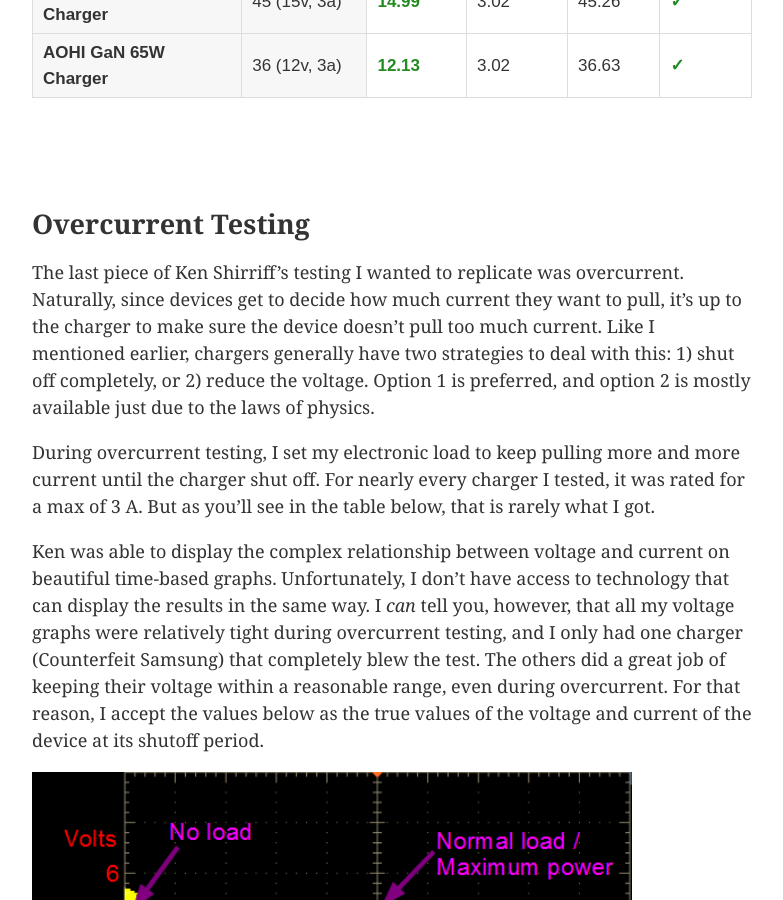
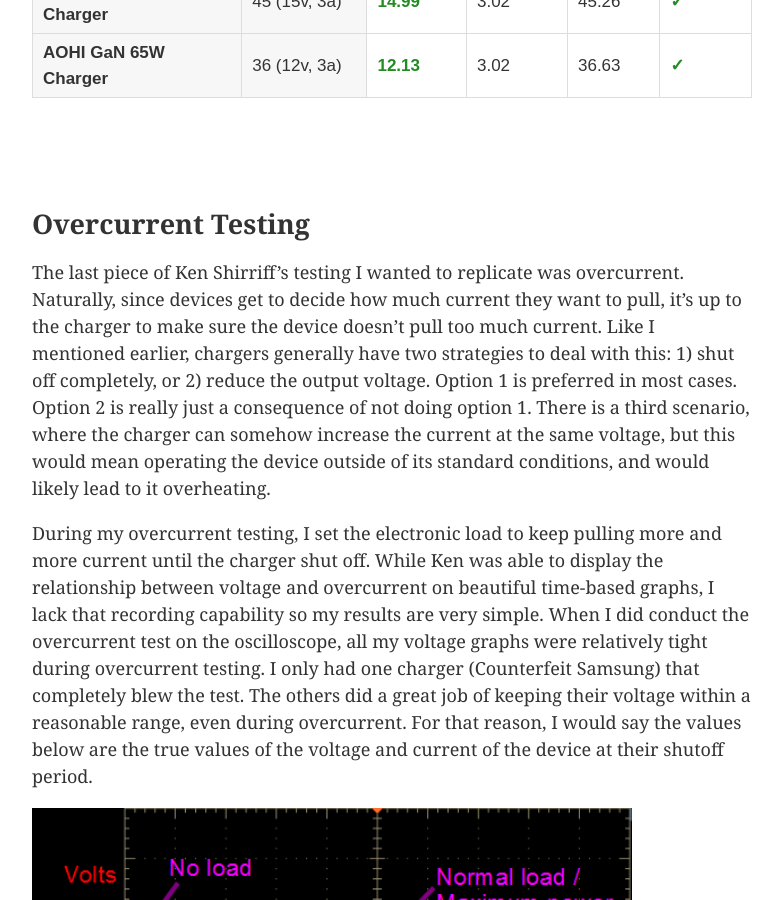
Before and after one commit to 0sps/sull1van.com, a Jekyll site: the page built from _posts/2026-01-19-a-dozen-chargers-in-the-lab.md, in a window 1280 px wide and 900 px high, scrolled down 11125 px. Shown: the whole window, without its empty margins (248-1031 px from the left). Built offline with Jekyll 4.4.1, drawn with Linux system fonts in a browser that asks for light colours.

Commit message:
Update 2026-01-19-a-dozen-chargers-in-the-lab.md

```diff
--- a/_posts/2026-01-19-a-dozen-chargers-in-the-lab.md
+++ b/_posts/2026-01-19-a-dozen-chargers-in-the-lab.md
@@ -1588,11 +1588,12 @@ The Actual Voltage column is highlighted <span style="color:#228B22; font-weight
 
 ## Overcurrent Testing
 
-The last piece of Ken Shirriff's testing I wanted to replicate was overcurrent. Naturally, since devices get to decide how much current they want to pull, it's up to the charger to make sure the device doesn't pull too much current. Like I mentioned earlier, chargers generally have two strategies to deal with this: 1) shut off completely, or 2) reduce the voltage. Option 1 is preferred, and option 2 is mostly available just due to the laws of physics.
-
-During overcurrent testing, I set my electronic load to keep pulling more and more current until the charger shut off. For nearly every charger I tested, it was rated for a max of 3 A. But as you'll see in the table below, that is rarely what I got.
-
-Ken was able to display the complex relationship between voltage and current on beautiful time-based graphs. Unfortunately, I don't have access to technology that can display the results in the same way. I *can* tell you, however, that all my voltage graphs were relatively tight during overcurrent testing, and I only had one charger (Counterfeit Samsung) that completely blew the test. The others did a great job of keeping their voltage within a reasonable range, even during overcurrent. For that reason, I accept the values below as the true values of the voltage and current of the device at its shutoff period.
+The last piece of Ken Shirriff's testing I wanted to replicate was overcurrent. Naturally, since devices get to decide how much current they want to pull, it's up to the charger to make sure the device doesn't pull too much current. Like I mentioned earlier, chargers generally have two strategies to deal with this:
+1) shut off completely, or
+2) reduce the output voltage.
+Option 1 is preferred in most cases. Option 2 is really just a consequence of not doing option 1. There is a third scenario, where the charger can somehow increase the current at the same voltage, but this would mean operating the device outside of its standard conditions, and would likely lead to it overheating.
+
+During my overcurrent testing, I set the electronic load to keep pulling more and more current until the charger shut off. While Ken was able to display the relationship between voltage and overcurrent on beautiful time-based graphs, I lack that recording capability so my results are very simple. When I did conduct the overcurrent test on the oscilloscope, all my voltage graphs were relatively tight during overcurrent testing. I only had one charger (Counterfeit Samsung) that completely blew the test. The others did a great job of keeping their voltage within a reasonable range, even during overcurrent. For that reason, I would say the values below are the true values of the voltage and current of the device at their shutoff period.
 
 <figure style="max-width: 600px; text-align: center;">
   <img src="/assets/images/load_example.png" alt="Ken current" style="width: 100%;">
```
